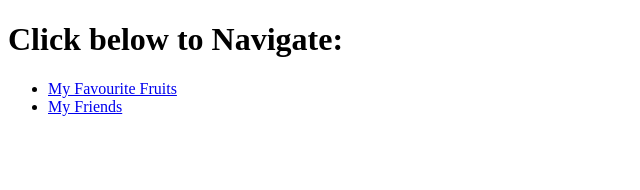
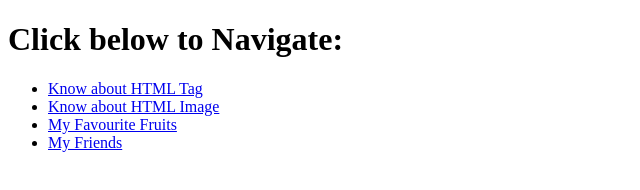
Before and after one commit to rafidahm/Tools, a plain HTML site: page index.html in a window 1280 px wide. Shown: the whole page, without its empty margins (0-640 px from the left). Drawn offline with Linux system fonts and the light colour scheme.

Commit message:
Included some Tags

```diff
--- a/index.html
+++ b/index.html
@@ -10,6 +10,8 @@
     <h1>Click below to Navigate:</h1>
 
     <ul>
+      <li><a href="styles.html" target="_blank">Know about HTML Tag</a></li>
+      <li><a href="image.html" target="_blank">Know about HTML Image</a></li>
       <li><a href="favfruit.html" target="_blank">My Favourite Fruits</a></li>
       <li><a href="friend.html" target="_blank">My Friends</a></li>
     </ul>
```
